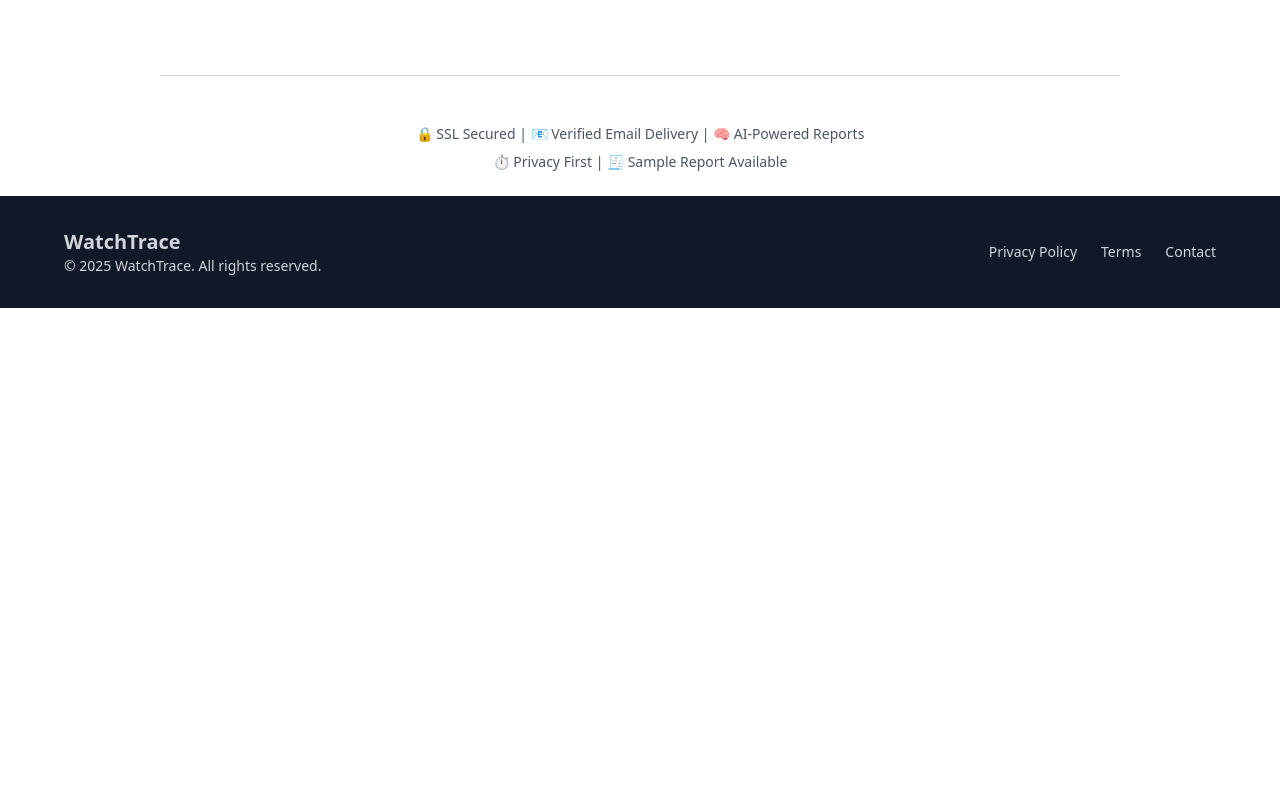
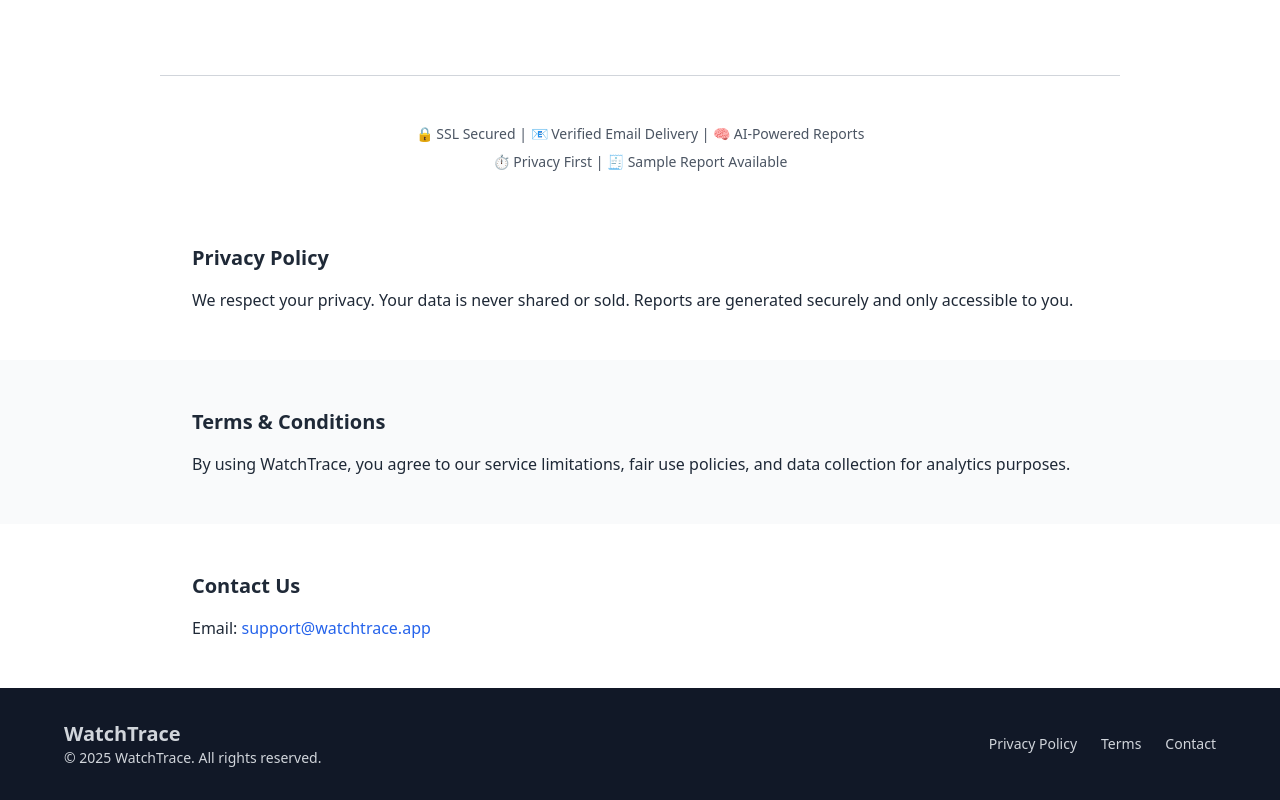
Before and after one commit to cody863/watchtrace-working-site, a React (Vite) app: page / in a window 1280 px wide. Shown: the part 1475-2275 px from the top of the page. Before the commit the page ends 1783 px from the top, so only its background shows below. Built offline with nearby package versions, Linux system fonts and the light colour scheme.

Commit message:
terms and conditions link update

```diff
--- a/src/App.jsx
+++ b/src/App.jsx
@@ -175,6 +175,28 @@
         <p>⏱️ Privacy First | 🧾 Sample Report Available</p>
       </div>
 
+      {/* Policy Sections */}
+      <section id="privacy" className="px-6 py-12 bg-white text-gray-800">
+        <div className="max-w-4xl mx-auto">
+          <h2 className="text-xl font-bold mb-4">Privacy Policy</h2>
+          <p>We respect your privacy. Your data is never shared or sold. Reports are generated securely and only accessible to you.</p>
+        </div>
+      </section>
+
+      <section id="terms" className="px-6 py-12 bg-gray-50 text-gray-800">
+        <div className="max-w-4xl mx-auto">
+          <h2 className="text-xl font-bold mb-4">Terms & Conditions</h2>
+          <p>By using WatchTrace, you agree to our service limitations, fair use policies, and data collection for analytics purposes.</p>
+        </div>
+      </section>
+
+      <section id="contact" className="px-6 py-12 bg-white text-gray-800">
+        <div className="max-w-4xl mx-auto">
+          <h2 className="text-xl font-bold mb-4">Contact Us</h2>
+          <p>Email: <a href="mailto:support@watchtrace.app" className="text-blue-600 hover:underline">support@watchtrace.app</a></p>
+        </div>
+      </section>
+
       {/* Footer */}
       <footer className="bg-gray-900 text-gray-300 py-8 px-4">
         <div className="max-w-6xl mx-auto flex flex-col md:flex-row justify-between items-center">
@@ -184,9 +206,9 @@
           </div>
 
           <div className="flex space-x-6 text-sm">
-            <a href="/privacy" className="hover:text-white">Privacy Policy</a>
-            <a href="/terms" className="hover:text-white">Terms</a>
-            <a href="mailto:support@watchtrace.app" className="hover:text-white">Contact</a>
+            <a href="#privacy" className="hover:text-white">Privacy Policy</a>
+            <a href="#terms" className="hover:text-white">Terms</a>
+            <a href="#contact" className="hover:text-white">Contact</a>
           </div>
         </div>
       </footer>
```
